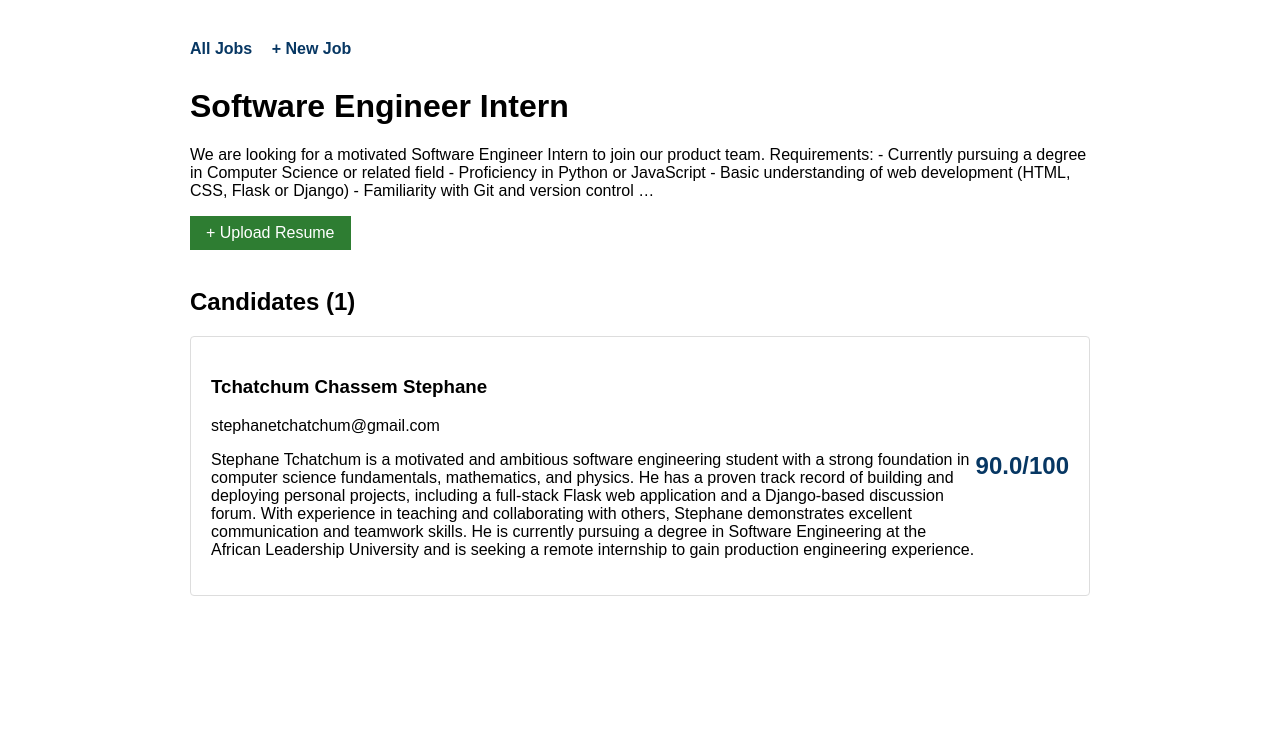
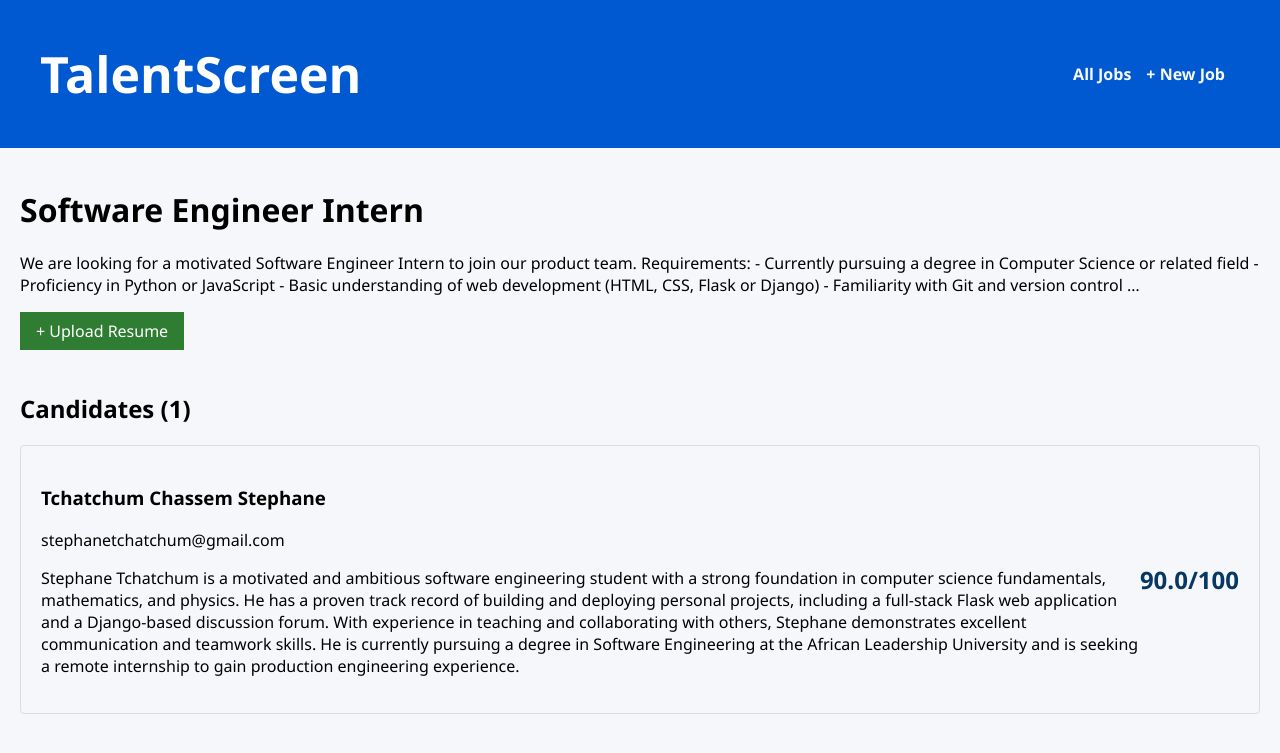
Before and after one commit to stephanetchatchum/Resume-Screener, a Django app: page /job/1/ in a window 1280 px wide. Shown: the top 753 px of the page. Run offline with Django 5.2, Linux system fonts and the light colour scheme; data comes from the database, SQL or seed files in the repository.

Commit message:
modifying the base html

```diff
--- a/screener/templates/screener/base.html
+++ b/screener/templates/screener/base.html
@@ -3,9 +3,9 @@
     <head>
         <title>Resume Screener</title>
         <style>
-            body { font-family: Arial, sans-serif; max-width: 900px; margin: 40px auto; padding: 0 20px}
-            nav { margin-bottom: 30px; }
-            nav a { margin-right: 15px; text-decoration: none; color: #073763; font-weight: bold; }
+            body { font-family: 'Segoe UI', Arial, sans-serif; margin: 0; padding: 0; background: #f5f7fa; }
+            nav {background: #0159D1; padding: 40px 40px; margin-bottom: 0; margin-top: 50; display: flex; align-items: center;}
+            nav a { margin-right: 15px; text-decoration: none; color: #f9f9f9; font-weight: bold; }
             .btn { background: #073763; color: white; padding: 8px 16px; border: none; cursor: pointer; text-decoration: none; display: inline-block; }
             .btn-green { background: #2e7d32; }
             .card { border: 1px solid #ddd; padding: 20px; margin-bottom: 15px; border-radius: 4px; }
@@ -17,9 +17,11 @@
     </head>
     <body>
         <nav>
+            <span style="color: white; font-size: 50px; font-weight: 700; margin-right: auto;">TalentScreen </span>
             <a href="/">All Jobs</a>
             <a href="/job/create/">+ New Job</a>
         </nav>
+        <div style="max-width: 1700px; margin: 40px auto; padding: 0 20px;">
         {% if messages %}
             <div class="messages">
                 {% for message in messages %}
@@ -28,5 +30,6 @@
             </div>
         {% endif %}
         {% block content %}{% endblock %}
+        </div>
     </body>
 </html>
```
Also changed, not shown: screener/templates/screener/img/Irembo_HR.png (added).
